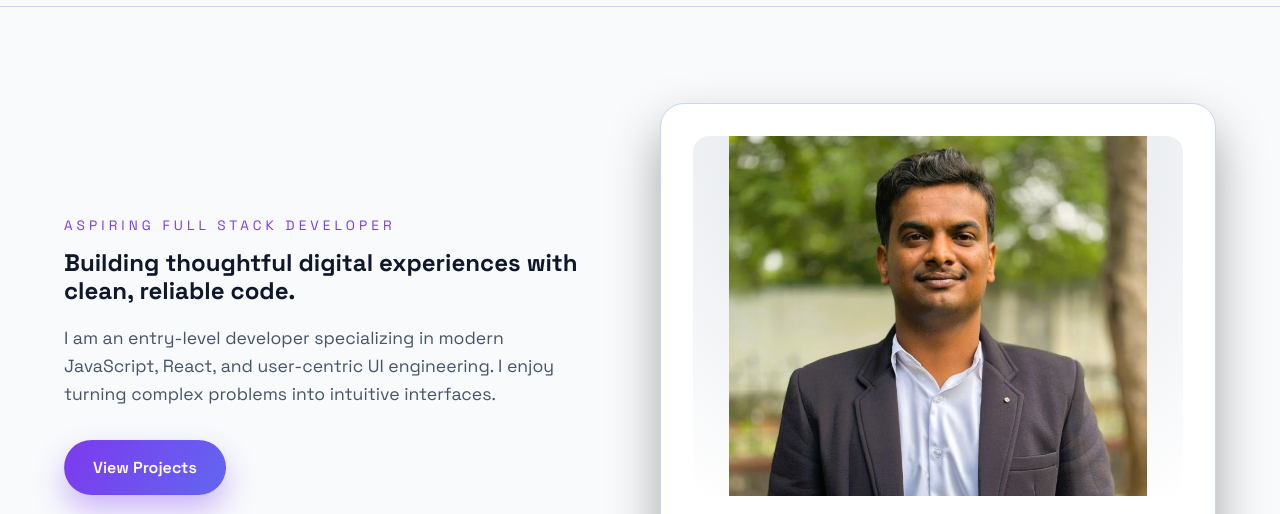
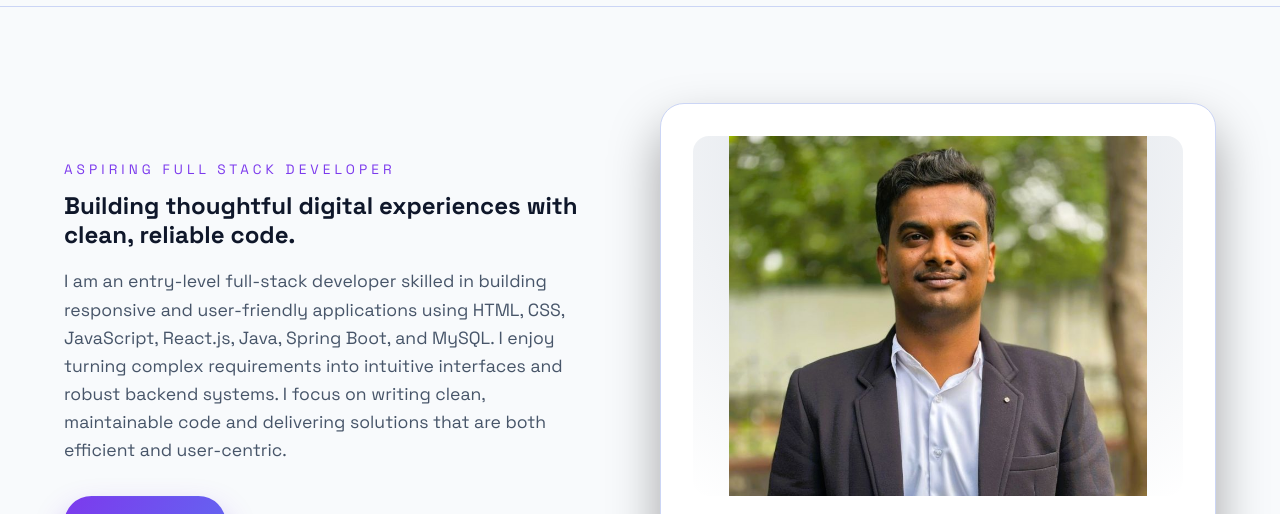
Before and after one commit to Ankit7-bit/Ankit-PortFolio, a plain HTML site: page index.html in a window 1280 px wide. Shown: the part 72-586 px from the top of the page. Drawn offline with Linux system fonts and the light colour scheme.

Commit message:
third commit

```diff
--- a/index.html
+++ b/index.html
@@ -36,9 +36,7 @@
               Building thoughtful digital experiences with clean, reliable code.
             </h1>
             <p class="lead">
-              I am an entry-level developer specializing in modern JavaScript,
-              React, and user-centric UI engineering. I enjoy turning complex
-              problems into intuitive interfaces.
+              I am an entry-level full-stack developer skilled in building responsive and user-friendly applications using HTML, CSS, JavaScript, React.js, Java, Spring Boot, and MySQL. I enjoy turning complex requirements into intuitive interfaces and robust backend systems. I focus on writing clean, maintainable code and delivering solutions that are both efficient and user-centric.
             </p>
             <div class="cta-row">
               <a class="btn primary" href="#projects">View Projects</a>
```
